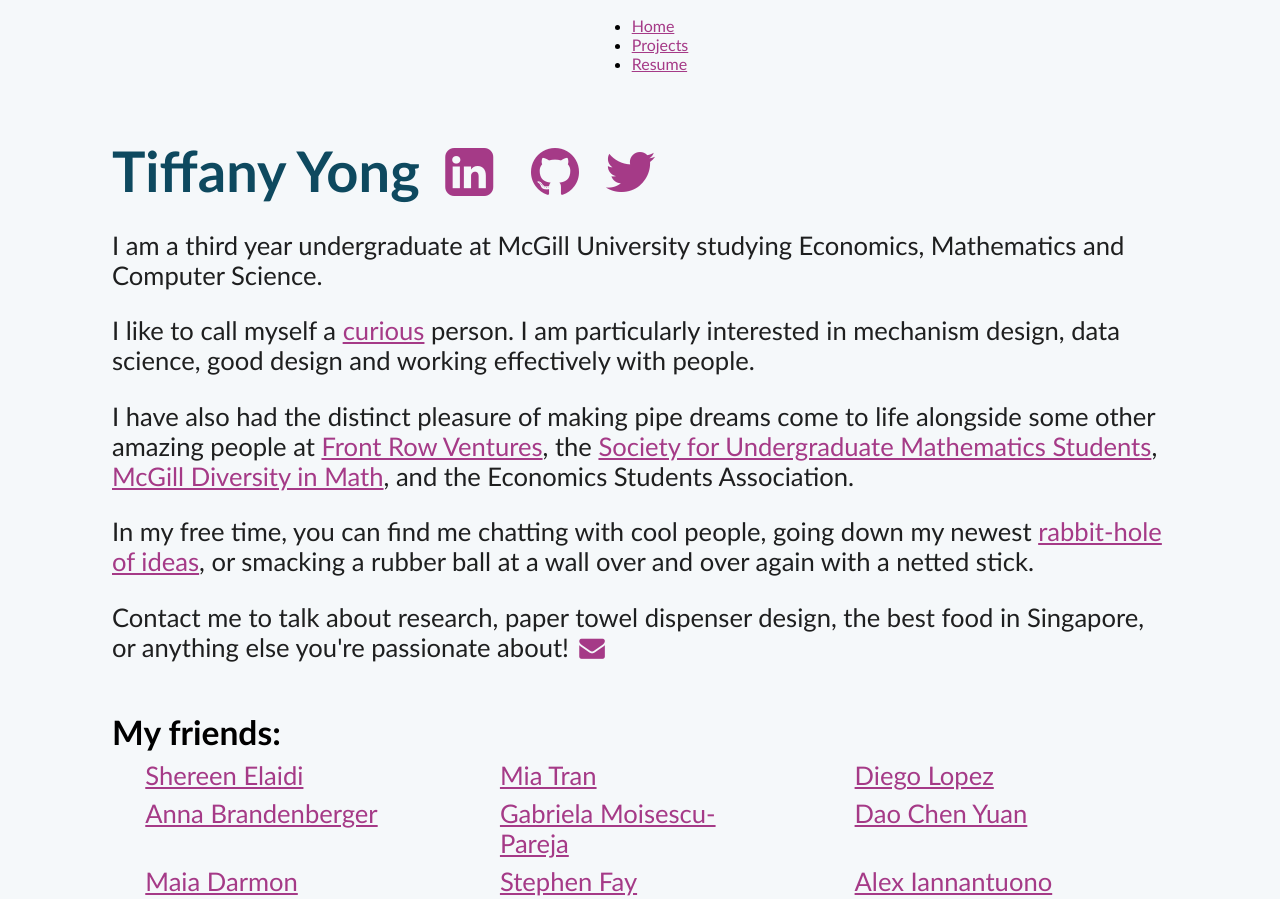
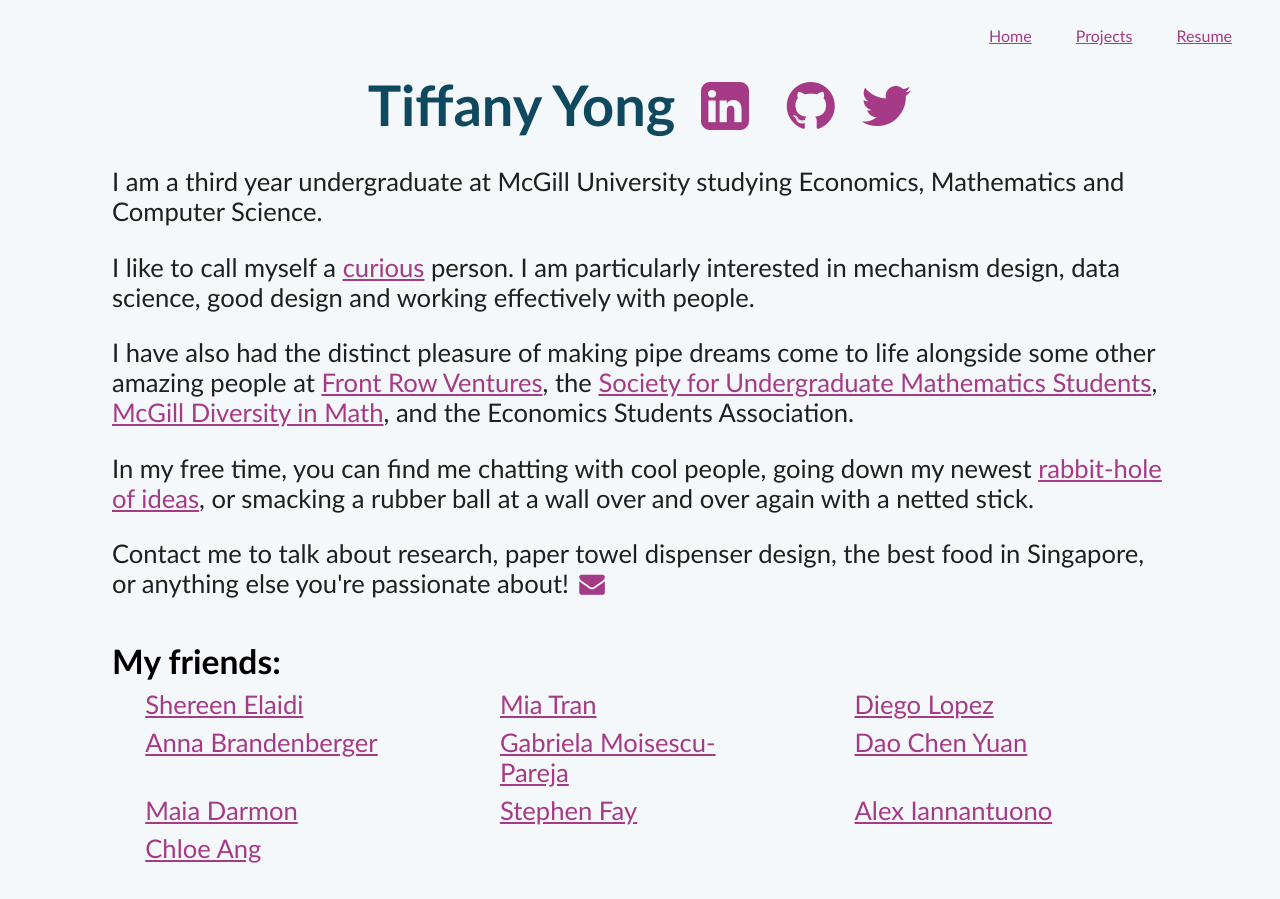
Before and after one commit to TiffanyYong/personal-website, a plain HTML site: page index.html in a window 1280 px wide. Shown: the top 899 px of the page. Drawn offline with Linux system fonts and the light colour scheme.

Commit message:
adding nav bar

```diff
--- a/style.css
+++ b/style.css
@@ -1,5 +1,5 @@
 body {
-  --lightbackground: rgb(246, 249, 252);
+  --lightbackground: rgb(245, 248, 250);
   --lighttext: rgba(0, 0, 0, 0.877);
   --lightemph: rgb(14, 73, 95);
 }
@@ -11,18 +11,33 @@ body, html {
   font-family: 'Trebuchet MS', 'Lucida Sans Unicode', 'Lucida Grande', 'Lucida Sans', Arial, sans-serif;
   margin: 0;
   padding: 0;
-  background: rgb(245, 248, 250);
+  rgb(245, 248, 250);
 }
 
 body {
   display: grid;
-  place-items: center;
+}
+
+header {
+  background-color: rgb(245, 248, 250);
+  display: flex;
+  justify-content: flex-end;
+}
+
+
+.nav_links li {
+  display: inline-block;
+  padding: 10px 20px;
+}
+
+.nav_links li:nth-last-child(1) {
+  padding: 0px 3em 0px 20px;
 }
 
 p {
   font-size: min(4vmin, 1.6em);
   color: rgba(0, 0, 0, 0.877);
-  margin: 1em 8vmin 0 8vmin;
+  margin: 0 8vmin 1em 8vmin;
 }
 
 span {
@@ -35,7 +50,7 @@ h1 {
   font-size: min(9.5vmin, 3.5em);
   color: rgb(14, 73, 95);
   align-items: center;
-  margin: 0 8vmin 0 8vmin;
+  margin: 0 8vmin 0.5em 8vmin;
 }
 
 a:link {
@@ -58,13 +73,15 @@ a:hover {
 }
 
 #main-text {
-  padding: 3em;
+  padding: 0em 3em 3em 3em;
+  place-items: center;
+  background: rgb(245, 248, 250)
 }
 
 h2 {
   font-size: min(5vmin, 2.1em);
   font-weight: 600;
-  padding: 1.5em 0 0 0;
+  padding: 0.5em 0 0 0;
   margin: 0 8vmin 0 8vmin;
   color: black;
 }
```
